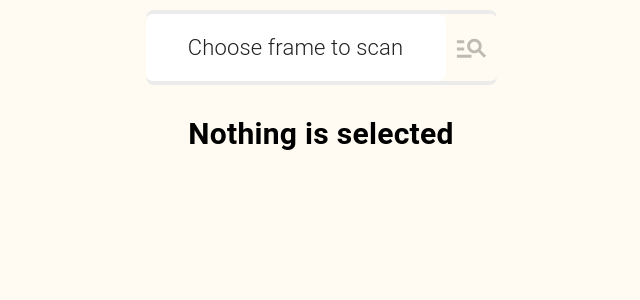
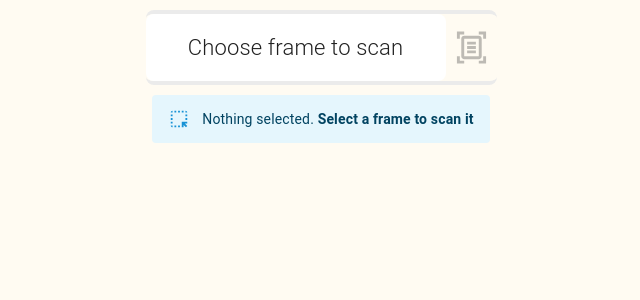
Before and after one commit to AnyWayDude/figma-typography-plugin, a React app: page / in a window 1280 px wide. Shown: the top 300 px of the page, without its empty margins (319-959 px from the left). Built offline with nearby package versions, Linux system fonts and the light colour scheme.

Commit message:
fix: create scanpanel component

```diff
--- a/src/app/components/App.tsx
+++ b/src/app/components/App.tsx
@@ -1,10 +1,10 @@
 import React, { useState } from 'react';
 import '../styles/ui.css';
-import ScanCard from './ScanCard';
-import { Box, Typography } from '@mui/material';
-import ScannedElements from './ScannedElements';
+import ScanFrame from './ScanFrame';
+import { Box } from '@mui/material';
 import { filterTextNodes } from '../helpers/filterTextNodes';
 import { MyTextNode } from '../types';
+import ScanResultPunel from './ScanResultsPanel';
 
 function App() {
   const [textNodeCollection, setTextNodeCollection] = useState([]);
@@ -35,27 +35,9 @@ function App() {
   return (
     <div>
       <Box sx={{ display: 'flex', justifyContent: 'center' }}>
-        <ScanCard frameName={frameName} onClick={scanOnClick} disabled={textNodeCollection.length === 0} />
+        <ScanFrame frameName={frameName} onClick={scanOnClick} disabled={textNodeCollection.length === 0} />
       </Box>
-      <Box sx={{ display: 'flex', alignItems: 'center', flexDirection: 'column' }}>
-        {!frameName && (
-          <Typography sx={{ textAlign: 'center', mt: 2, fontSize: '30px', fontWeight: '700' }}>
-            Nothing is selected
-          </Typography>
-        )}
-        {scanResult === null ? null : scanResult.length === 0 ? (
-          <Typography sx={{ textAlign: 'center', mt: 2, fontSize: '30px', fontWeight: '700' }}>
-            Font in selected frame is okay
-          </Typography>
-        ) : (
-          scanResult.map((textNode) => <ScannedElements key={textNode.id} data={textNode} />)
-        )}
-        {frameName && textNodeCollection.length === 0 && (
-          <Typography sx={{ textAlign: 'center', mt: 2, fontSize: '30px', fontWeight: '700' }}>
-            There are no text elements
-          </Typography>
-        )}
-      </Box>
+      <ScanResultPunel data={scanResult} frameName={frameName} collection={textNodeCollection} />
     </div>
   );
 }
--- a/src/app/components/ScanCard.tsx
+++ b/src/app/components/ScanFrame.tsx
@@ -1,7 +1,7 @@
 import React from 'react';
 import Card from '@mui/material/Card';
 import { Box, IconButton, Typography } from '@mui/material';
-import ManageSearchIcon from '@mui/icons-material/ManageSearch';
+import DocumentScannerOutlinedIcon from '@mui/icons-material/DocumentScannerOutlined';
 
 interface prorps {
   onClick: () => void;
@@ -9,7 +9,7 @@ interface prorps {
   frameName: string;
 }
 
-const ScanCard = ({ onClick, disabled, frameName }: prorps) => {
+const ScanFrame = ({ onClick, disabled, frameName }: prorps) => {
   return (
     <Box
       sx={{
@@ -35,11 +35,18 @@ const ScanCard = ({ onClick, disabled, frameName }: prorps) => {
           {frameName ? `Frame name: ${frameName}` : 'Choose frame to scan'}
         </Typography>
       </Card>
-      <IconButton aria-label="scan" onClick={onClick} disabled={disabled}>
-        <ManageSearchIcon fontSize="large" />
+      <IconButton
+        aria-label="scan"
+        onClick={onClick}
+        disabled={disabled}
+        sx={{
+          color: '#003660',
+        }}
+      >
+        <DocumentScannerOutlinedIcon fontSize="large" />
       </IconButton>
     </Box>
   );
 };
 
-export default ScanCard;
+export default ScanFrame;
--- /dev/null
+++ b/src/app/components/ScanResultInfo.tsx
@@ -0,0 +1,18 @@
+import React from 'react';
+import { Alert, AlertColor } from '@mui/material';
+
+type Props = {
+  children: React.ReactNode;
+  severity: AlertColor;
+  icon: React.ReactNode;
+};
+
+const ScanResultInfo = ({ icon, severity, children }: Props) => {
+  return (
+    <Alert icon={icon} severity={severity}>
+      {children}
+    </Alert>
+  );
+};
+
+export default ScanResultInfo;
--- /dev/null
+++ b/src/app/components/ScanResultsPanel.tsx
@@ -0,0 +1,40 @@
+import React from 'react';
+import { Box } from '@mui/material';
+import { MyTextNode } from '../types';
+import ScannedElements from './ScannedElements';
+import HighlightAltIcon from '@mui/icons-material/HighlightAlt';
+import ThumbUpOffAltIcon from '@mui/icons-material/ThumbUpOffAlt';
+import FontDownloadOffOutlinedIcon from '@mui/icons-material/FontDownloadOffOutlined';
+import ScanResultInfo from './ScanResultInfo';
+
+interface Props {
+  data: MyTextNode[];
+  frameName: string;
+  collection: MyTextNode[];
+}
+
+const ScanResultPunel = ({ data, frameName, collection }: Props) => {
+  return (
+    <Box sx={{ display: 'flex', alignItems: 'center', flexDirection: 'column' }}>
+      {!frameName && (
+        <ScanResultInfo icon={<HighlightAltIcon fontSize="inherit" />} severity={'info'}>
+          Nothing selected. <strong>Select a frame to scan it</strong>
+        </ScanResultInfo>
+      )}
+      {data === null ? null : data.length === 0 ? (
+        <ScanResultInfo icon={<ThumbUpOffAltIcon fontSize="inherit" />} severity={'success'}>
+          Font in selected frame is okay
+        </ScanResultInfo>
+      ) : (
+        data.map((textNode) => <ScannedElements key={textNode.id} data={textNode} />)
+      )}
+      {frameName && collection.length === 0 && (
+        <ScanResultInfo icon={<FontDownloadOffOutlinedIcon fontSize="inherit" />} severity={'info'}>
+          There are no text elements. <strong>Select frame with text elements</strong>
+        </ScanResultInfo>
+      )}
+    </Box>
+  );
+};
+
+export default ScanResultPunel;
--- a/src/app/styles/ui.css
+++ b/src/app/styles/ui.css
@@ -2,4 +2,11 @@ body {
   align-items: center;
   margin: 5px;
   background-color:#FFFBF2;
+  overflow: auto;
+  -ms-overflow-style: none; /* Remove the scrollbar in Internet Explorer/Edge */
+  scrollbar-width: none;
 }
+
+body::-webkit-scrollbar {
+  display: none; /* Remove the scrollbar in browsers using Webkit (Chrome, Safari, Opera) */
+}
```
